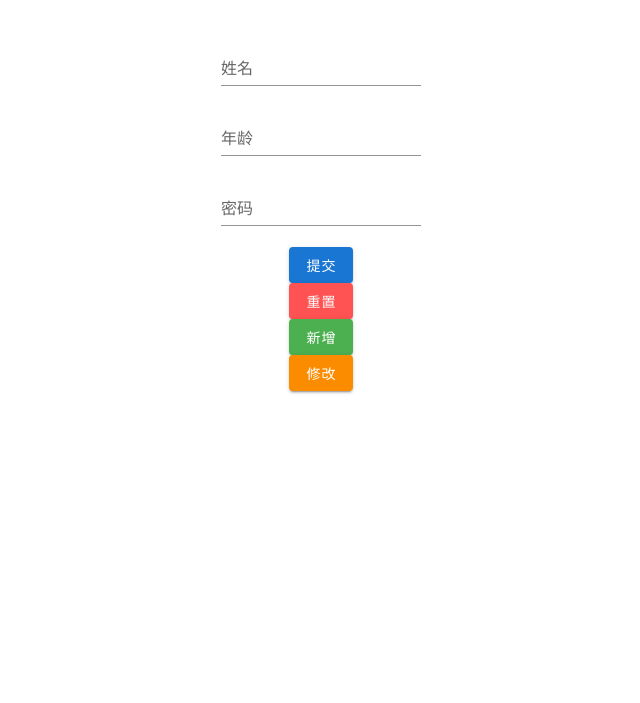
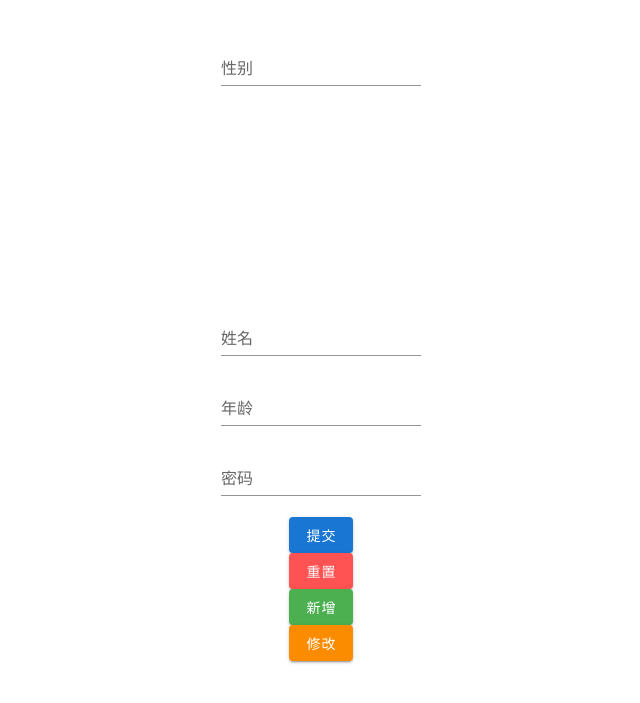
Before and after one commit to ZHTGitHub/vue-rocket, a Vue app: page / in a window 1280 px wide. Shown: the part 123-826 px from the top of the page, without its empty margins (319-959 px from the left). Built offline with nearby package versions, Linux system fonts and the light colour scheme.

Commit message:
开发表单校验功能

```diff
--- a/src/App.vue
+++ b/src/App.vue
@@ -1,5 +1,17 @@
 <template>
   <z-app>
+
+    <div class="form">
+      <z-text-field
+        formId="login"
+        formKey="sex"
+        label="性别"
+        :rules="[
+          { required: true, message: '性别为必填项!' },
+        ]"
+      ></z-text-field>
+    </div>
+
     <div class="form">
       <z-text-field
         :formId="formId"
@@ -71,8 +83,8 @@
     },
     methods: {
       onSubmit() {
-        alert()
-        // console.log(event)
+        alert('click me')
+        // console.error('click me')
       },
 
       onReset() {
--- a/src/components/ZBtn/ZBtn.vue
+++ b/src/components/ZBtn/ZBtn.vue
@@ -78,6 +78,7 @@
 				this.btnEvent = event
 				switch (this.btnType) {
 					case 'submit':
+						console.log(this.formId)
 						this.$bus.emit('VALIDATE_FORM')
 						break;
 					case 'reset':
--- a/src/mixins/validator/index.js
+++ b/src/mixins/validator/index.js
@@ -12,13 +12,16 @@ export default {
 
 	data() {
 		return {
-			errorMessage: ''
+			errorMessage: '',
+			checkValue: 'VALID_VALUE',
+			checkResults: []
 		}
 	},
 
 	created() {
 		// 校验当前表单
 		this.$bus.on('VALIDATE_FORM', () => {
+
 			this.value = this.value === undefined ? '' : this.value
 
 			this.$store.commit('SET_VALIDATE_VALUE_BY_KEY', {
@@ -28,28 +31,23 @@ export default {
 			})
 
 			const results = Object.values(this.$store.getters.validates[this.formId])
-
-			++quantity
-
-			if(!results.includes(false)) {
-				console.log('error1')
-				if(results.length === quantity) {
-					console.error('error2')
-					this.$bus.emit('ALL_VALUE_VALID')
-					quantity = 0
-				}
-			}
+			this.checkResults = results
 
 			if(quantity >= results.length) {
 				quantity = 0
 			}
 
-			console.log(results.length)
-			console.log(quantity)
+			++quantity
+
+			if(!results.includes('INVALID_VALUE')) {
+				if(results.length === quantity) {
+					this.$bus.emit('ALL_VALUE_VALID')
+				}
+			}
+
+			console.log(results.length, quantity)
 			console.log(results)
-			console.log(this.formId)
-			console.log(this.formKey)
-			console.log(this.validator())
+			console.log(this.formId, this.formKey, this.validator(), this.checkValue)
 		})
 
 		// 重置当前表单
@@ -72,12 +70,14 @@ export default {
 					const rule = Object.keys(item)[0]
 
 					if(!validator[rule]) {
-						return true
+						// this.checkValue = 'VALID_VALUE'
+						return 'VALID_VALUE'
 					}
 					else {
 						if(!validator[rule](this.value)) {
 							this.errorMessage = item.message
-							return false
+							// this.checkValue = 'INVALID_VALUE'
+							return 'INVALID_VALUE'
 						}else {
 							this.errorMessage = ''
 						}
@@ -102,10 +102,16 @@ export default {
 	},
 
 	watch: {
-		value: {
-			handler() {
-				this.validator()
-			}
+		value() {
+			this.validator()
+		},
+
+		checkResults: {
+			handler(results) {
+				console.log(results)
+			},
+			immediate: true,
+			deep: true
 		}
 	}
 }
```
